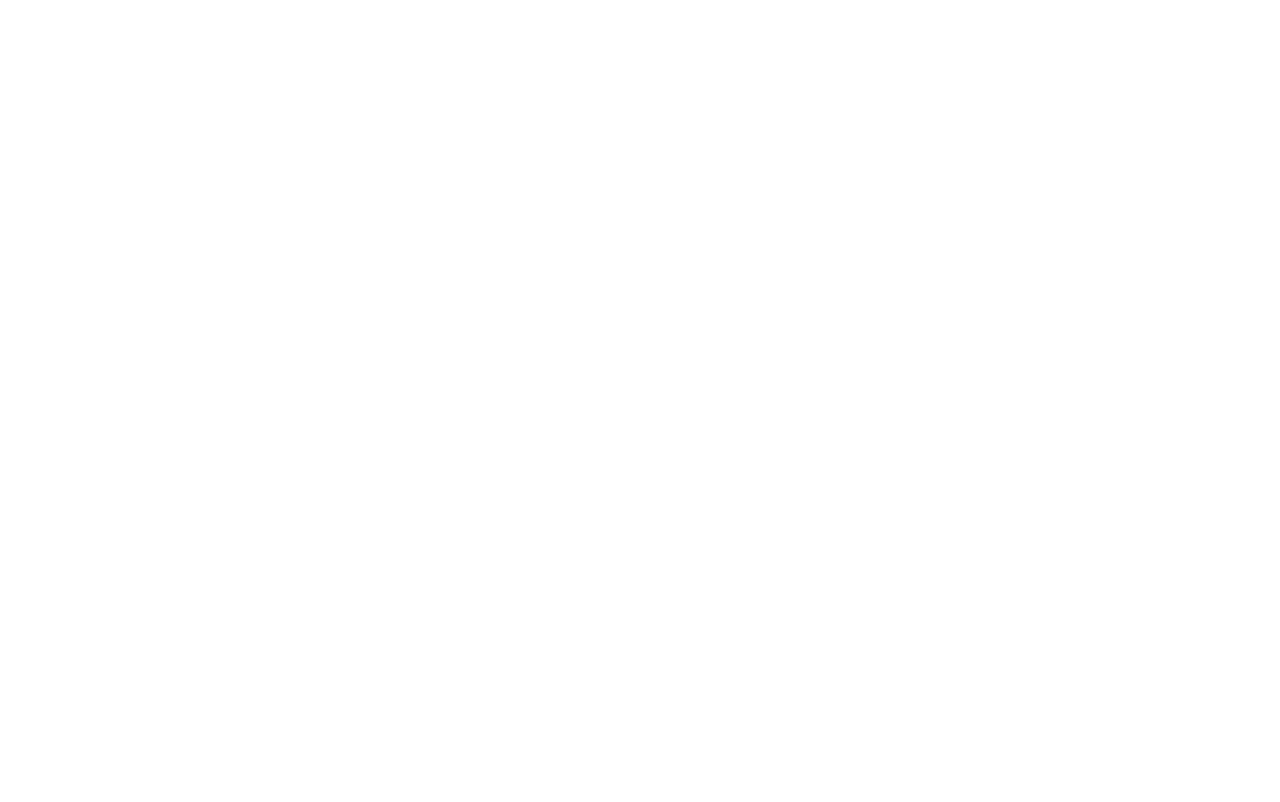
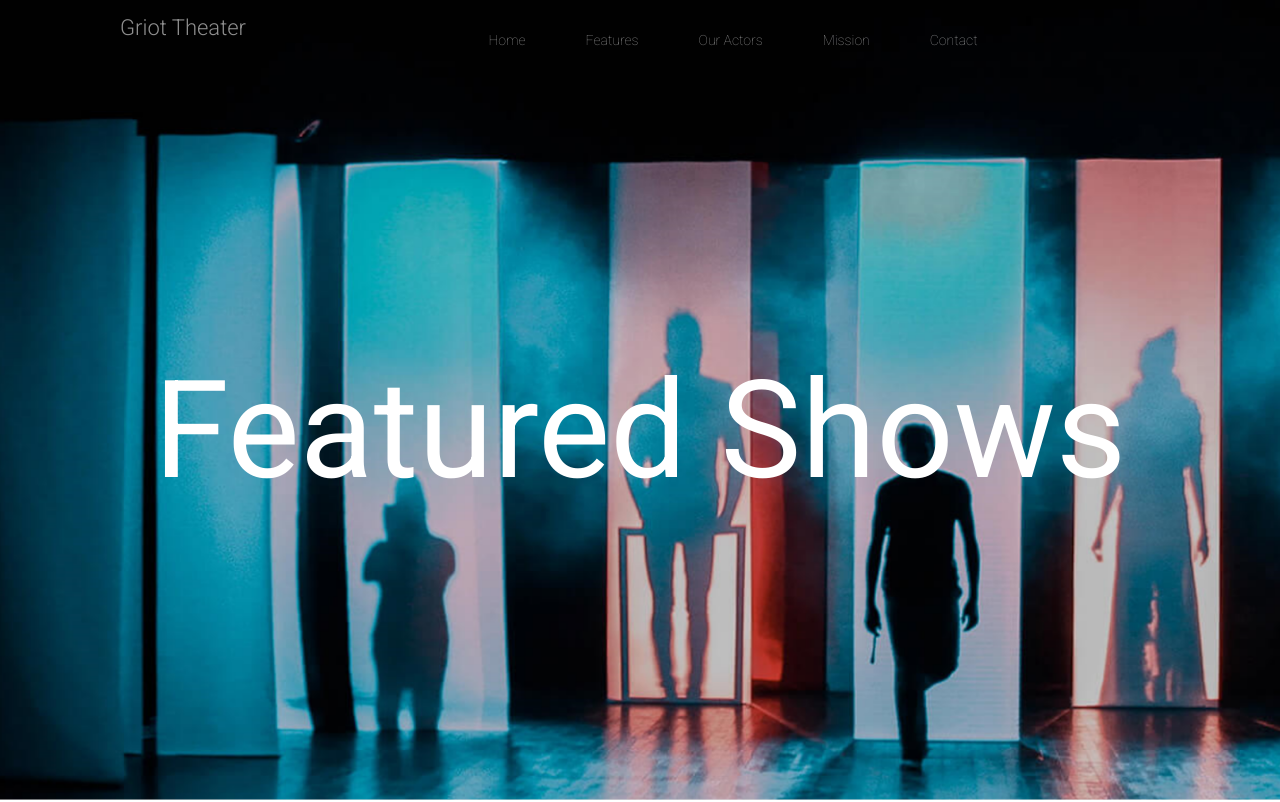
Before and after one commit to Jedruspl1988/Theater, a plain HTML site: page index.html in a window 1280 px wide. Shown: the top 802 px of the page. Drawn offline with nearby package versions, Linux system fonts and the light colour scheme; files whose address does not match are found by name.

Commit message:
restore bg

```diff
--- a/styles.css
+++ b/styles.css
@@ -6,7 +6,7 @@
 }
 /* bg image */
 .bg{
-    background: url('/Homework/Theater/background.png');
+    background: url('./background.png');
     height:100vh;
     background-repeat: no-repeat;
     background-size: cover;
```
